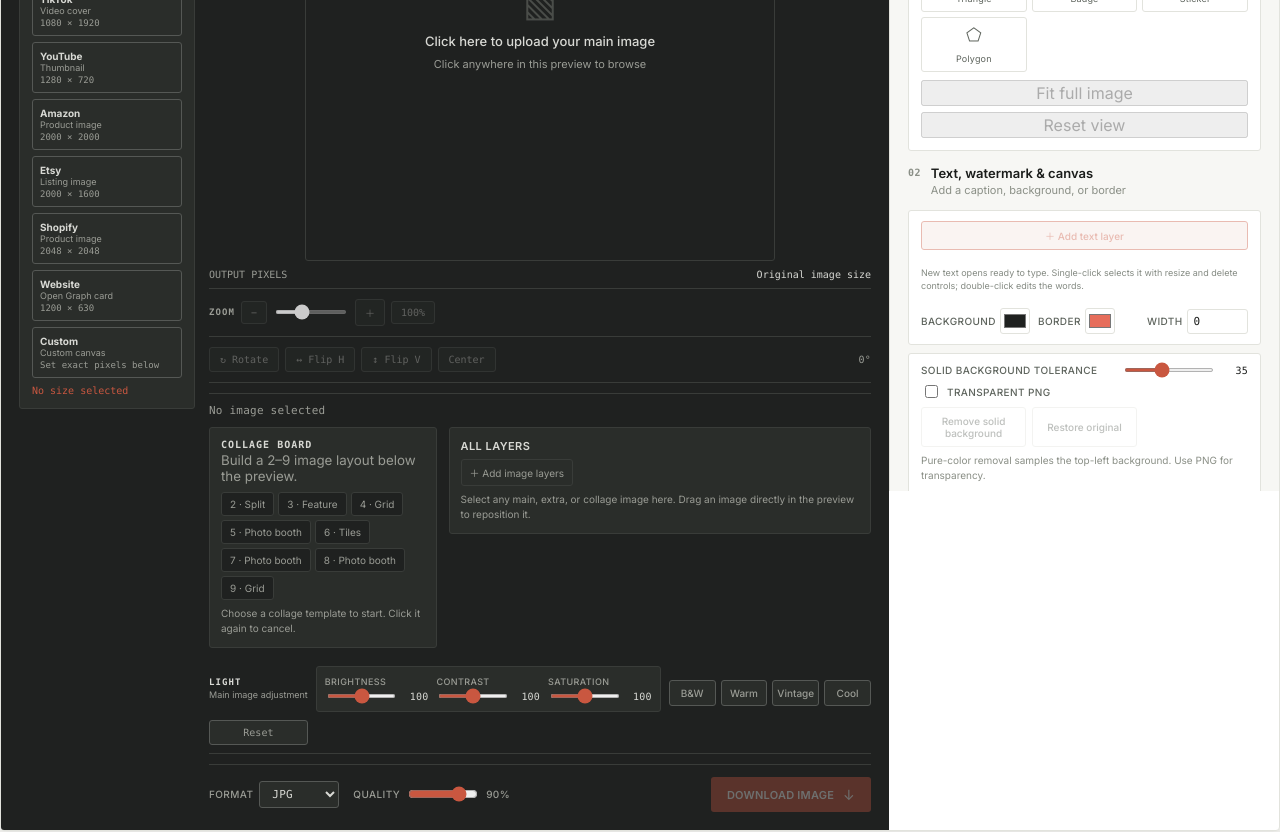
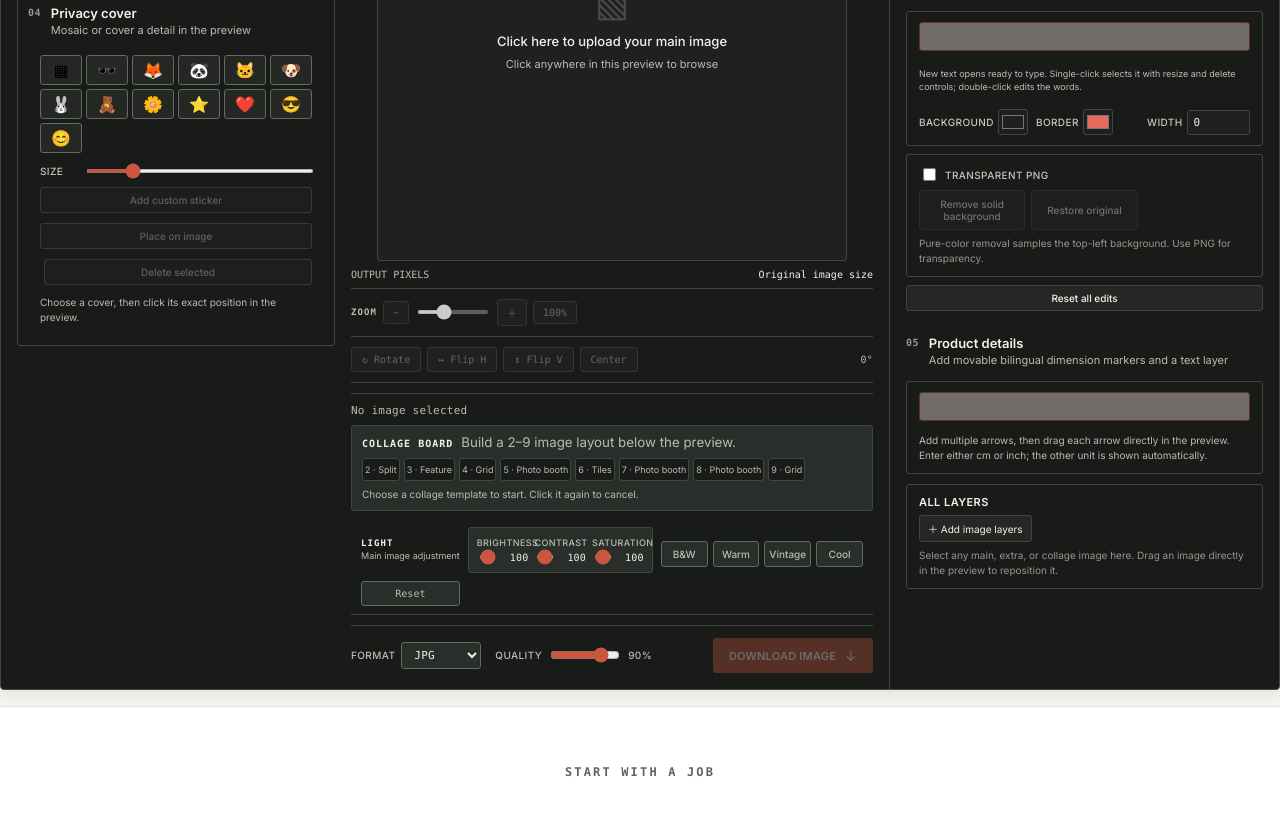
Before and after one commit to samzixiao/image-tools-site, a React (Vite) app: page / in a window 1280 px wide. Shown: the part 580-1412 px from the top of the page. Built offline with nearby package versions, Linux system fonts and the light colour scheme; a web font is replaced by a local one.

Commit message:
Rebuild editor as a fixed dark workbench

```diff
--- a/src/App.css
+++ b/src/App.css
@@ -3135,3 +3135,149 @@ footer {
 .stage > img {
   object-position: center;
 }
+
+/* Single-screen editor: one fixed dark workbench, arranged as left / center / right. */
+.workspace {
+  --bg-panel: #242724;
+  --bg-panel-muted: #202320;
+  --bg-workspace: #191b19;
+  --bg-workspace-soft: #2a2e2a;
+  --bg-input: #1d201d;
+  --bg-elev: #303430;
+  --text: #f1f2eb;
+  --text-muted: #c2c7bd;
+  --text-faint: #92988e;
+  --text-on-dark: #f1f2eb;
+  --text-on-dark-muted: #b7bdb2;
+  --border: #41473f;
+  --border-strong: #626b60;
+  --border-dark: #41473f;
+  --border-dark-strong: #626b60;
+  max-width: 1700px;
+  grid-template-columns: minmax(0, 1fr) 390px;
+  min-height: 790px;
+  overflow: visible;
+  background: var(--bg-workspace);
+  color: var(--text-on-dark);
+}
+.controls {
+  grid-column: 2;
+  grid-row: 1;
+  position: static;
+  overflow: visible;
+  max-height: none;
+  padding: 16px;
+  border-left-color: var(--border-dark);
+  background: transparent;
+}
+.preview {
+  grid-column: 1;
+  grid-row: 1;
+  min-height: 0;
+  padding: 16px;
+  background: transparent;
+}
+.preview-head {
+  margin-left: 334px;
+  width: min(100% - 334px, 760px);
+}
+.preview-workarea {
+  grid-template-columns: 318px minmax(0, 1fr);
+  gap: 16px;
+}
+.preview-center-column {
+  max-width: 760px;
+}
+.preview-size-tools {
+  padding: 10px;
+  background: transparent;
+  border-color: var(--border-dark);
+}
+.preview-size-tools .batch-options {
+  grid-template-columns: repeat(5, minmax(0, 1fr));
+  gap: 4px;
+}
+.preview-size-tools .batch-option {
+  min-width: 0;
+  min-height: 50px;
+  padding: 4px 2px;
+  text-align: center;
+}
+.preview-size-tools .batch-option b,
+.preview-size-tools .batch-option span,
+.preview-size-tools .batch-option small {
+  overflow: hidden;
+  text-overflow: ellipsis;
+  white-space: nowrap;
+  font-size: 8px;
+  line-height: 1.25;
+}
+.left-privacy-module {
+  display: grid;
+  gap: 7px;
+  margin-top: 10px;
+  padding-top: 10px;
+  border-top: 1px solid var(--border-dark);
+}
+.left-privacy-module .step { padding: 0; }
+.left-privacy-module .step p,
+.left-privacy-module .step small,
+.left-privacy-module .sticker-panel small { color: var(--text-on-dark-muted); }
+.left-privacy-module .sticker-panel {
+  margin: 0;
+  background: transparent;
+  border: 0;
+  color: var(--text-on-dark);
+}
+.left-privacy-module .sticker-panel button,
+.left-privacy-module .sticker-panel input { border-color: var(--border-dark-strong); }
+.right-shape-module {
+  margin: 0 0 10px;
+  padding: 10px;
+  background: transparent;
+  border-color: var(--border-dark);
+}
+.right-shape-module > b { color: var(--text-on-dark); }
+.right-shape-module .shape-grid { grid-template-columns: repeat(5, minmax(0, 1fr)); gap: 4px; }
+.right-shape-module .shape { min-width: 0; padding: 4px 1px; }
+.right-shape-module .shape small { font-size: 8px; }
+.controls .step > div p,
+.controls .step > div small,
+.controls .caption-direct-edit,
+.controls .hint { color: var(--text-on-dark-muted); }
+.controls .caption-module,
+.controls .caption-editor,
+.controls .measure-module,
+.controls .layers-panel,
+.controls .layer-section,
+.controls .background-tools {
+  background: transparent;
+  border-color: var(--border-dark);
+  color: var(--text-on-dark);
+}
+.controls select,
+.controls input:not([type="range"]):not([type="color"]),
+.controls button { color: var(--text-on-dark); }
+.preview-bottom-docks {
+  display: block;
+  margin-top: 8px;
+}
+.preview-collage-dock { padding: 8px 10px; }
+.preview-collage-heading { display: flex; align-items: baseline; gap: 8px; }
+.preview-collage-dock .collage-templates { grid-template-columns: repeat(8, minmax(0, 1fr)); gap: 4px; }
+.preview-collage-dock .collage-templates button { min-width: 0; padding: 5px 2px; font-size: 9px; }
+.preview-center-column > .preview-adjustments { margin-top: 8px; }
+.preview-adjustments { padding: 8px 10px; }
+.preview-adjustments .compact-adjustments { gap: 6px; }
+.controls .layers-panel { margin-top: 10px; }
+.controls .layer-list { grid-template-columns: repeat(2, minmax(0, 1fr)); }
+.controls .layer-list .layer-row { grid-column: 1 / -1; }
+
+@media (max-width: 1180px) {
+  .workspace { grid-template-columns: minmax(0, 1fr) 320px; }
+  .preview-workarea { grid-template-columns: 250px minmax(0, 1fr); }
+  .preview-head { margin-left: 266px; width: min(100% - 266px, 760px); }
+  .preview-size-tools .batch-options { grid-template-columns: repeat(3, minmax(0, 1fr)); }
+  .right-shape-module .shape-grid { grid-template-columns: repeat(4, minmax(0, 1fr)); }
+  .preview-collage-dock .collage-templates { grid-template-columns: repeat(4, minmax(0, 1fr)); }
+}
--- a/src/App.tsx
+++ b/src/App.tsx
@@ -1956,17 +1956,6 @@ function App() {
         </div>
       </div>
       <div className="background-tools">
-        <div className="tolerance-row">
-          <span>Solid background tolerance</span>
-          <input
-            type="range"
-            min="5"
-            max="80"
-            value={backgroundTolerance}
-            onChange={(event) => setBackgroundTolerance(Number(event.target.value))}
-          />
-          <b>{backgroundTolerance}</b>
-        </div>
         <label className="transparent-check">
           <input
             type="checkbox"
@@ -1984,6 +1973,21 @@ function App() {
       </div>
       <button className="reset-all" onClick={resetEdits}>Reset all edits</button>
     </>
+  );
+  const privacyModule = (
+    <section className="left-privacy-module" aria-label="Privacy cover">
+      <Step n="04" title="Privacy cover" sub="Mosaic or cover a detail in the preview" />
+      <div className="sticker-panel">
+        <div>{privacyStickers.map((item) => <button key={item} className={privacySticker === item ? "active" : ""} onClick={() => { setPrivacySticker(item); if (url || selectedCollageTemplate) setPlacingSticker(true); }} title={item === "mosaic" ? "Mosaic" : "Privacy sticker"}>{item === "mosaic" ? "▦" : item}</button>)}</div>
+        <label>Size <input type="range" min="4" max="70" value={stickerSize} onChange={(event) => { const size = Number(event.target.value); setStickerSize(size); if (selectedCoverId !== null) setPrivacyCovers((current) => current.map((cover) => cover.id === selectedCoverId ? { ...cover, size } : cover)); }} /></label>
+        <button onClick={() => privacyInput.current?.click()} disabled={!url && !selectedCollageTemplate}>Add custom sticker</button>
+        <input ref={privacyInput} type="file" accept="image/*" hidden onChange={(event: ChangeEvent<HTMLInputElement>) => { const file = event.target.files?.[0]; if (!file) return; setPrivacySticker(URL.createObjectURL(file)); setPlacingSticker(true); event.target.value = ""; }} />
+        <button className={placingSticker ? "place active" : "place"} disabled={!privacySticker || (!url && !selectedCollageTemplate)} onClick={() => setPlacingSticker(true)}>{placingSticker ? "Click the image…" : "Place on image"}</button>
+        <button onClick={() => { if (selectedCoverId !== null) removePrivacyCover(selectedCoverId); }} disabled={selectedCoverId === null}>Delete selected</button>
+        {privacyCovers.length > 0 && <div className="cover-list">{privacyCovers.map((cover, index) => <button key={cover.id} className={selectedCoverId === cover.id ? "active" : ""} onClick={() => togglePrivacyCover(cover)}>{cover.kind === "mosaic" ? "▦" : cover.kind} #{index + 1}</button>)}</div>}
+        <small>Choose a cover, then click its exact position in the preview.</small>
+      </div>
+    </section>
   );
   const adjustmentsModule = (
     <section className="preview-adjustments" aria-label="Light color and filter controls">
@@ -2108,99 +2112,6 @@ function App() {
             */}
             {shapeModule}
             {textModule}
-            <Step
-              n="04"
-              title="Privacy cover"
-              sub="Place mosaic or a cute sticker exactly where needed"
-            />
-            <div className="sticker-panel">
-              <div>
-                {privacyStickers.map((item) => (
-                  <button
-                    key={item}
-                    className={privacySticker === item ? "active" : ""}
-                    onClick={() => {
-                      setPrivacySticker(item);
-                      if (url || selectedCollageTemplate) setPlacingSticker(true);
-                    }}
-                    title={item === "mosaic" ? "Mosaic" : "Privacy sticker"}
-                  >
-                    {item === "mosaic" ? "▦" : item}
-                  </button>
-                ))}
-              </div>
-              <label>
-                Size{" "}
-                <input
-                  type="range"
-                  min="4"
-                  max="70"
-                  value={stickerSize}
-                  onChange={(event) => {
-                    const size = Number(event.target.value);
-                    setStickerSize(size);
-                    if (selectedCoverId !== null)
-                      setPrivacyCovers((current) =>
-                        current.map((cover) =>
-                          cover.id === selectedCoverId
-                            ? { ...cover, size }
-                            : cover,
-                        ),
-                      );
-                  }}
-                />
-              </label>
-              <button onClick={() => privacyInput.current?.click()} disabled={!url && !selectedCollageTemplate}>
-                Add custom sticker
-              </button>
-              <input
-                ref={privacyInput}
-                type="file"
-                accept="image/*"
-                hidden
-                onChange={(event: ChangeEvent<HTMLInputElement>) => {
-                  const file = event.target.files?.[0];
-                  if (!file) return;
-                  setPrivacySticker(URL.createObjectURL(file));
-                  setPlacingSticker(true);
-                  event.target.value = "";
-                }}
-              />
-              <button
-                className={placingSticker ? "place active" : "place"}
-                disabled={!privacySticker || (!url && !selectedCollageTemplate)}
-                onClick={() => setPlacingSticker(true)}
-              >
-                {placingSticker ? "Click the image…" : "Place on image"}
-              </button>
-              <button
-                onClick={() => {
-                  if (selectedCoverId !== null) removePrivacyCover(selectedCoverId);
-                }}
-                disabled={selectedCoverId === null}
-              >
-                Delete selected
-              </button>
-              {privacyCovers.length > 0 && (
-                <div className="cover-list">
-                  {privacyCovers.map((cover, index) => (
-                    <button
-                      key={cover.id}
-                      className={selectedCoverId === cover.id ? "active" : ""}
-                      onClick={() => {
-                        togglePrivacyCover(cover);
-                      }}
-                    >
-                      {cover.kind === "mosaic" ? "▦" : cover.kind} #{index + 1}
-                    </button>
-                  ))}
-                </div>
-              )}
-              <small>
-                Choose Mosaic or a sticker, choose its size, then click the
-                exact spot you want to cover in the preview.
-              </small>
-            </div>
             <div className="legacy-text-module" aria-hidden="true">
             <Step
               n="04"
@@ -2516,6 +2427,7 @@ function App() {
                 Enter either cm or inch; the other unit is shown automatically.
               </small>
             </div>
+            {imageLayersModule}
             {/*
             <Step
               n="06"
@@ -2606,6 +2518,7 @@ function App() {
                 </div>
               )}
               <span className="preview-size-count">{sizeSelected ? "1 size selected" : "No size selected"}</span>
+              {privacyModule}
             </aside>
             <div className="preview-center-column">
             <div
@@ -2954,12 +2867,7 @@ function App() {
                   : "No image selected"}
               </span>
             </div>
-            <div className="preview-bottom-docks">
-              {collageModule}
-              <div className="preview-layers-dock">
-                {imageLayersModule}
-              </div>
-            </div>
+            <div className="preview-bottom-docks">{collageModule}</div>
             {adjustmentsModule}
             <div className="export">
               <label>
```
Also changed, not shown: scripts/editor-contract-check.mjs (+3 -4 lines).
